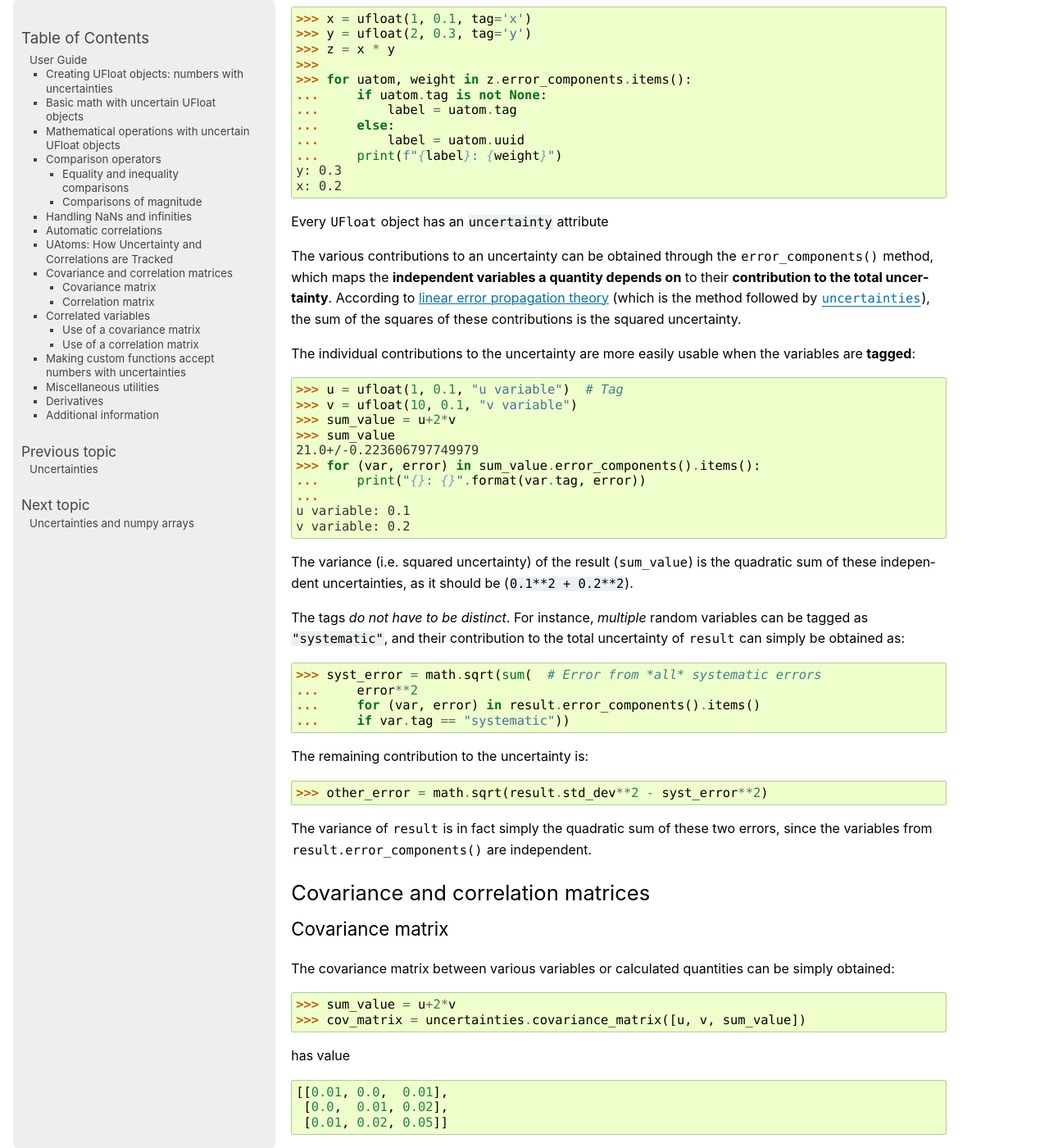
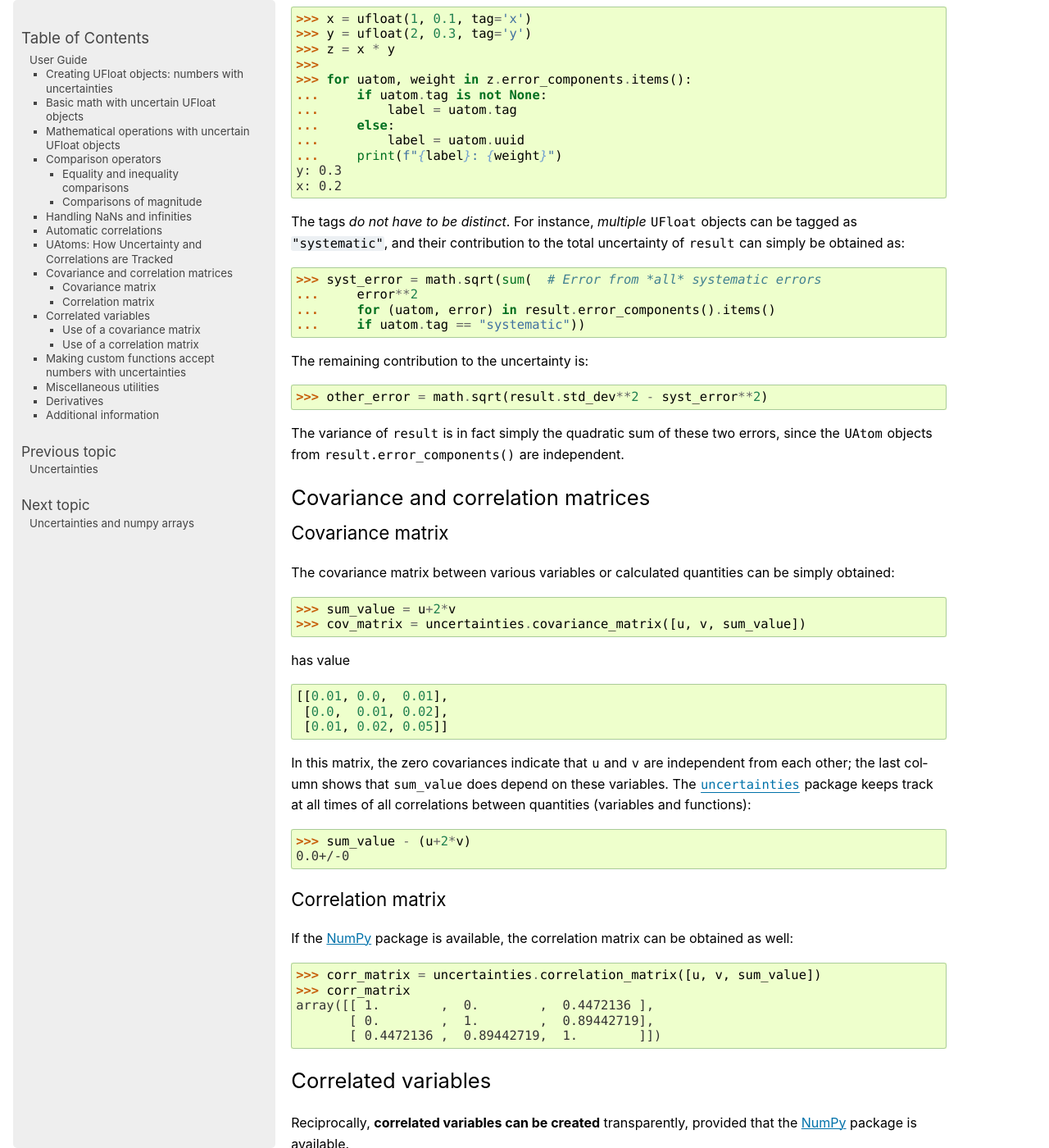
Before and after one commit to lmfit/uncertainties, a Sphinx documentation site: the page built from doc/user_guide.rst, in a window 1280 px wide and 1400 px high, scrolled down 6354 px. Shown: the whole window at 82% size. Built offline with Sphinx 7.4.7, drawn with Linux system fonts in a browser that asks for light colours; pages that are not in the unit, such as notebooks, are missing from menus; the version number could not be read and is left out; cross-references to code outside the pages are shown as plain code; some of the changed text lies outside the part shown.

Commit message:
more documentation

```diff
--- a/doc/user_guide.rst
+++ b/doc/user_guide.rst
@@ -407,50 +408,21 @@ relationships in a more human-readable way:
 
    p.stop()
 
-Every :class:`UFloat` object has an :attribute:`uncertainty` attribute
-
-The various contributions to an uncertainty can be obtained through the
-:func:`error_components` method, which maps the **independent variables
-a quantity depends on** to their **contribution to the total
-uncertainty**. According to :ref:`linear error propagation theory
-<linear_method>` (which is the method followed by :mod:`uncertainties`),
-the sum of the squares of these contributions is the squared
-uncertainty.
-
-The individual contributions to the uncertainty are more easily usable
-when the variables are **tagged**:
-
->>> u = ufloat(1, 0.1, "u variable")  # Tag
->>> v = ufloat(10, 0.1, "v variable")
->>> sum_value = u+2*v
->>> sum_value
-21.0+/-0.223606797749979
->>> for (var, error) in sum_value.error_components().items():
-...     print("{}: {}".format(var.tag, error))
-...
-u variable: 0.1
-v variable: 0.2
-
-The variance (i.e. squared uncertainty) of the result
-(:data:`sum_value`) is the quadratic sum of these independent
-uncertainties, as it should be (``0.1**2 + 0.2**2``).
-
-The tags *do not have to be distinct*. For instance, *multiple* random
-variables can be tagged as ``"systematic"``, and their contribution to
-the total uncertainty of :data:`result` can simply be obtained as:
+The tags *do not have to be distinct*. For instance, *multiple* :class:`UFloat` objects
+can be tagged as ``"systematic"``, and their contribution to the total uncertainty of
+:data:`result` can simply be obtained as:
 
 >>> syst_error = math.sqrt(sum(  # Error from *all* systematic errors
 ...     error**2
-...     for (var, error) in result.error_components().items()
-...     if var.tag == "systematic"))
+...     for (uatom, error) in result.error_components().items()
+...     if uatom.tag == "systematic"))
 
 The remaining contribution to the uncertainty is:
 
 >>> other_error = math.sqrt(result.std_dev**2 - syst_error**2)
 
-The variance of :data:`result` is in fact simply the quadratic sum of
-these two errors, since the variables from
-:func:`result.error_components` are independent.
+The variance of :data:`result` is in fact simply the quadratic sum of these two errors,
+since the :class:`UAtom` objects from :func:`result.error_components` are independent.
 
 .. index:: comparison operators
 
```
Also changed, not shown: other parts of doc/user_guide.rst (+2 -1 lines).
